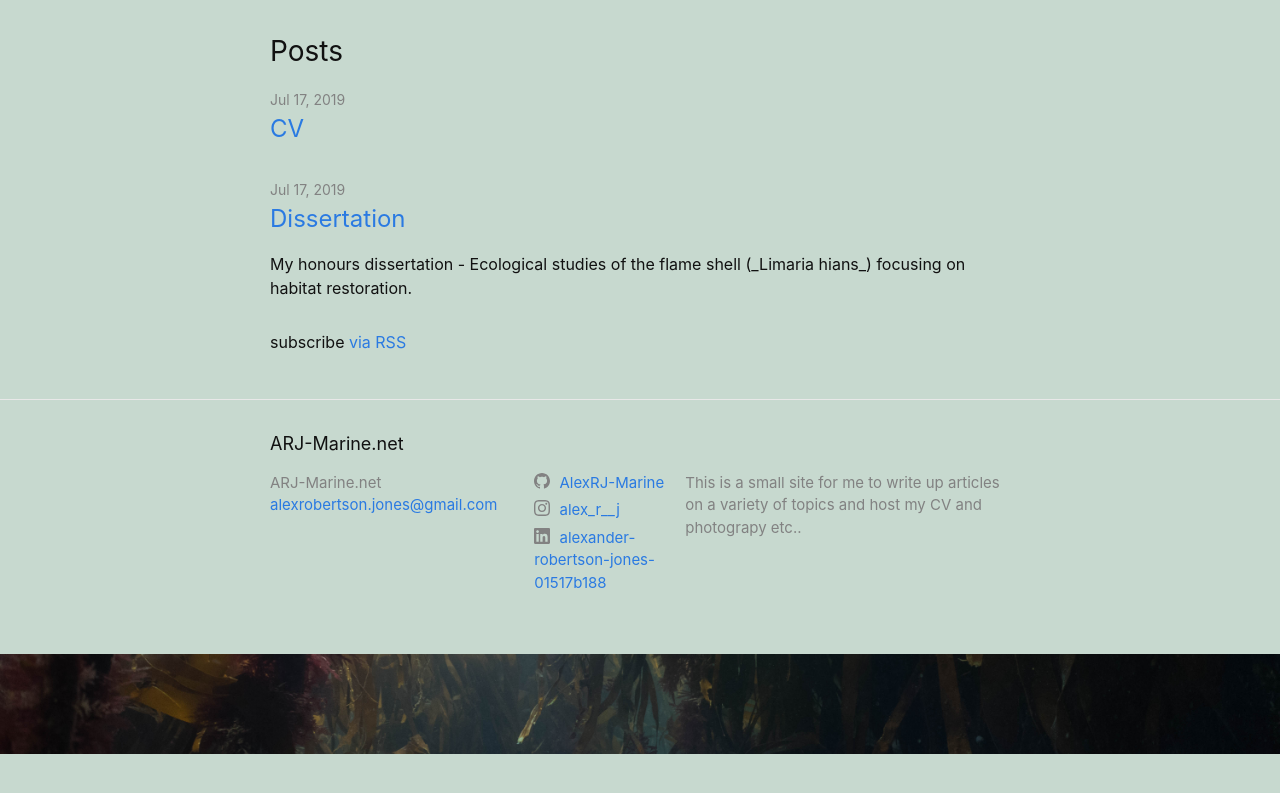
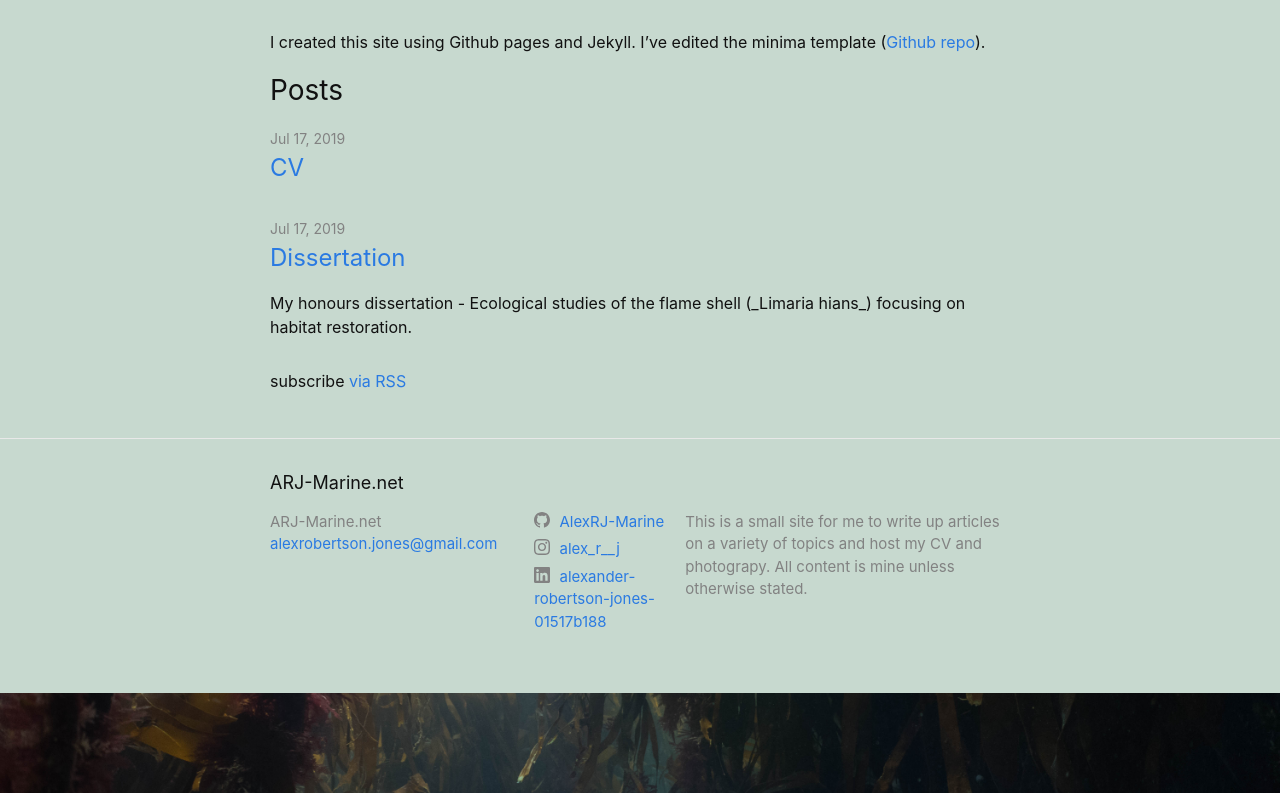
Before and after one commit to AlexRJ-Marine/arj-marine, a Jekyll site: the page built from index.md, in a window 1280 px wide. Shown: the part 162-955 px from the top of the page. Built offline with Jekyll 4.4.1, drawn with Linux system fonts in a browser that asks for light colours; before the commit the page ends 916 px from its top, so only the background shows below that.

Commit message:
Fixed base url for dissertation pdf

```diff
--- a/_config.yml
+++ b/_config.yml
@@ -16,8 +16,9 @@
 title: ARJ-Marine.net
 email: alexrobertson.jones@gmail.com
 description: >- # this means to ignore newlines until "baseurl:"
- This is a small site for me to write up articles on a variety of topics and host my
- CV and photograpy etc..
+ This is a small site for me to write up articles on a
+ variety of topics and host my CV and photograpy. All content
+ is mine unless otherwise stated.
 baseurl: "/" # the subpath of your site, e.g. /blog
 url: "https://alexrj-marine.github.io/arj-marine/" # the base hostname & protocol for your site, e.g. http://example.com
 github_username:  AlexRJ-Marine
--- a/_posts/2019-07-17-Dissertation.markdown
+++ b/_posts/2019-07-17-Dissertation.markdown
@@ -14,4 +14,4 @@
 
 I also ran trials of feeding rate experiments however these were cut from the final project due to time restrictions and the fact that the feeding experiments didn't really fit in with the rest of the project.
 
-<iframe src="/documents/R-J Alexander - Ecological studies of the flame shell focusing on habitat restoration - App.pdf#zoom=100&view=FitH" width="100%" height="1200px" style="iframe {display:block;margin:auto;"></iframe>
+<iframe src="{{site.baseurl}}/documents/R-J Alexander - Ecological studies of the flame shell focusing on habitat restoration - App.pdf#zoom=100&view=FitH" width="100%" height="1200px" style="iframe {display:block;margin:auto;"></iframe>
--- a/index.md
+++ b/index.md
@@ -4,3 +4,5 @@
 
 layout: home
 ---
+
+I created this site using Github pages and Jekyll. I've edited the minima template ([Github repo](https://github.com/jekyll/minima)).
```
